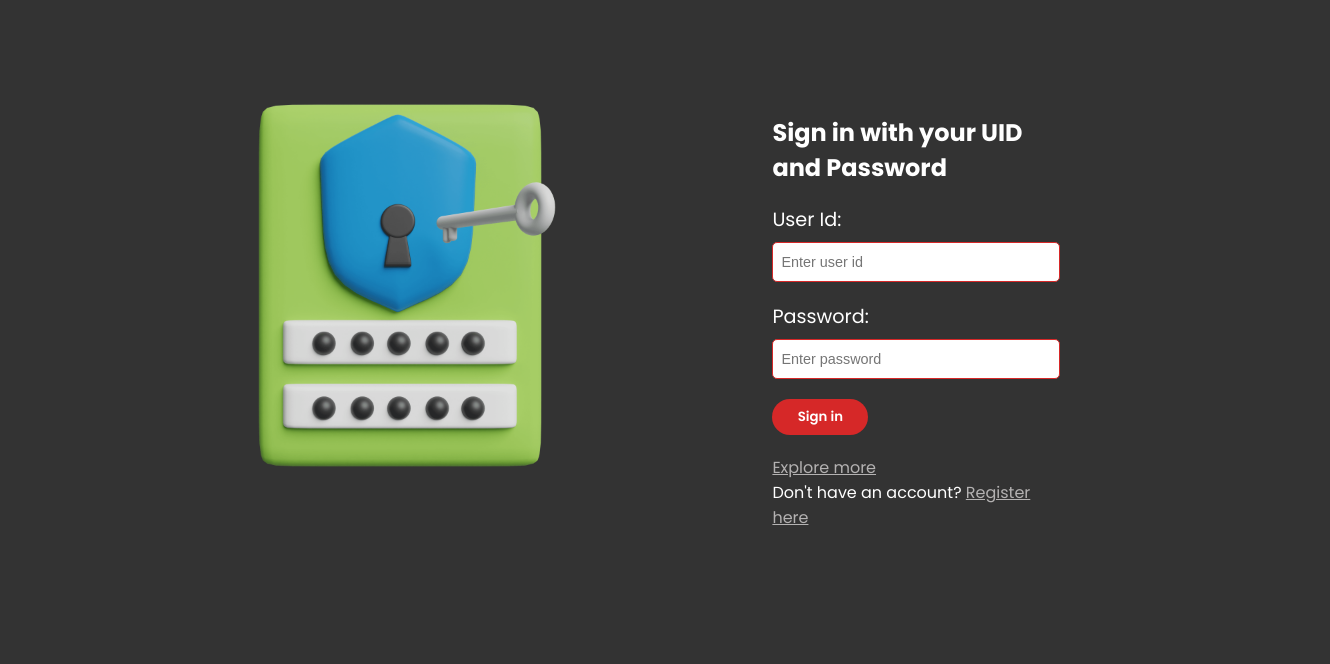
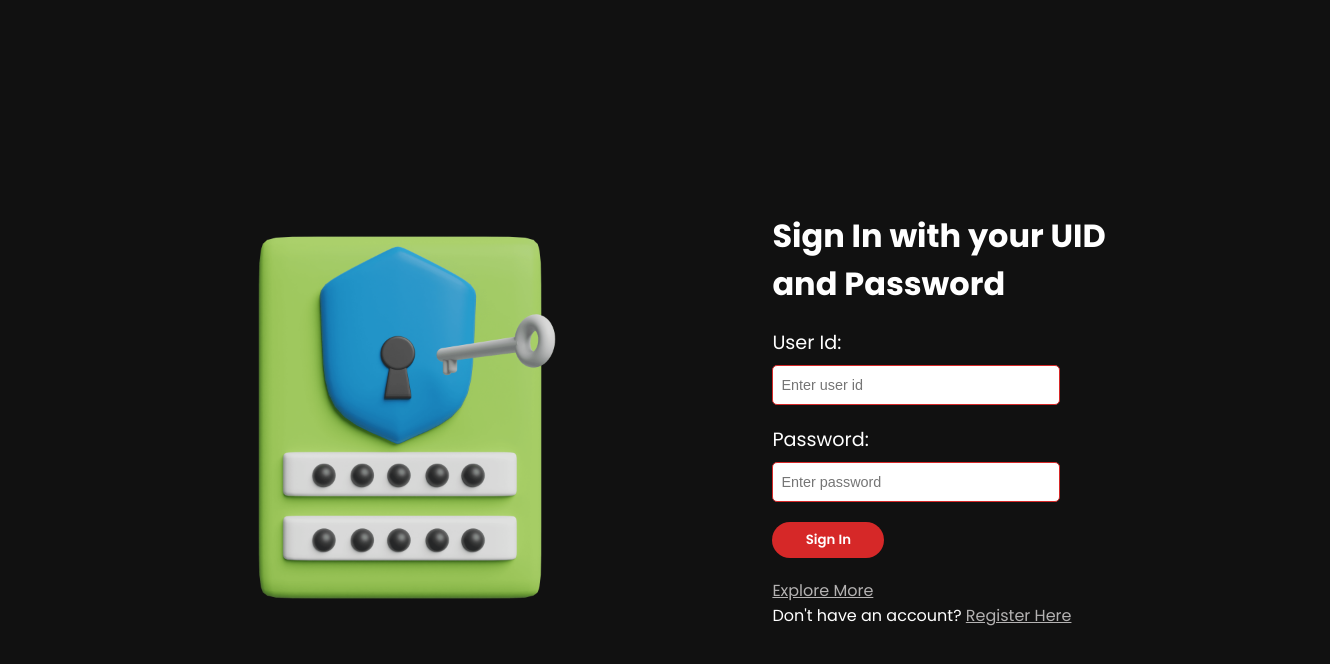
Before and after one commit to aec-coding-club/AEC-Coding-Club-Website, a React (Create React App) app in the folder Frontend/: page /signin in a window 1280 px wide. Shown: the top 664 px of the page, 1330 px wide, since content can reach past the window. Built offline with nearby package versions, Linux system fonts and the light colour scheme.

Commit message:
Changed some of the style

```diff
--- a/Frontend/src/App.css
+++ b/Frontend/src/App.css
@@ -9,7 +9,7 @@
 }
 
 :root {
-  --background-bg: #333;
+  --background-bg: #111111;
   --nav-body: rgba(234, 226, 183, 1);
   --btn-bg: rgba(214, 40, 40, 1);
   --nav-drop-shadow: rgba(19, 19, 19, 0.548);
@@ -38,6 +38,6 @@ body {
 }
 
 .btn:hover {
-  transform: translateX(-3px) translateY(-3px);
+  transform: translateX(-1px) translateY(-1px);
   box-shadow: 2px 2px 3px rgba(0, 0, 0, 0.384);
 }
--- a/Frontend/src/App.jsx
+++ b/Frontend/src/App.jsx
@@ -6,6 +6,7 @@ import Events from './Pages/Events'
 import Members from './Pages/Members'
 import Signup from './Pages/Signup'
 import Signin from './Pages/Signin'
+import Otpverify from './Pages/OTP'
 
 import './App.css'
 
@@ -19,6 +20,7 @@ const App = () => {
           <Route exact path='/members' element={<Members />} />
           <Route exact path='/signup' element={<Signup />} />
           <Route exact path='/signin' element={<Signin />} />
+          <Route exact path="/verify" element={<Otpverify />} />
           {/* @TODO: add a 404 page */}
         </Routes>
       </Router>
--- a/Frontend/src/Components/styles/Navbar.css
+++ b/Frontend/src/Components/styles/Navbar.css
@@ -1,6 +1,6 @@
 nav {
   width: 100%;
-  padding: 1.5rem 4rem;
+  padding: 0.7rem 4rem;
   /* padding-bottom: 0rem; */
   background-color: var(--nav-body);
   position: relative;
@@ -26,12 +26,13 @@ nav {
 
 .logo-name {
   font-weight: 700;
-  font-size: 1rem;
+  font-size: 1.25rem;
   text-transform: uppercase;
+  line-height: 1;
 }
 
 .logo-motto {
-  font-size: 0.75rem;
+  font-size: 0.95rem;
 }
 
 .nav-link-wrapper,
@@ -43,11 +44,14 @@ nav {
 }
 
 .nav-link {
-  color: #333;
+  color: #111111;
+  font-weight: 500;
+  font-size: 1.15rem;
   text-decoration: none;
   transition: all 300ms ease;
 }
 .active {
+  font-weight: 600;
   color: var(--btn-bg);
 }
 
--- a/Frontend/src/Pages/Home.jsx
+++ b/Frontend/src/Pages/Home.jsx
@@ -1,13 +1,14 @@
 import React from 'react'
 
 import Navbar from '../Components/Navbar'
+import './styles/Home.css'
 
 const Home = () => {
   return (
     <>
       <Navbar />
-      <main>
-        <h1>Home</h1>
+      <main className="home-main">
+        <h1>Home Page</h1>
       </main>
     </>
   )
--- a/Frontend/src/Components/OTP.jsx
+++ b/Frontend/src/Pages/OTP.jsx
@@ -1,13 +1,13 @@
 import React from "react";
-import "../Components/styles/OTP.css"
-function OTP(){
+import "./styles/OTP.css"
+function Otpverify(){
     return (
         <div className="OTPSection">
           <h2>Verify OTP</h2>
-          <input className="Box" maxLength={5}></input>
+          <input className="Box" maxLength={6}></input>
           <button className="checkotp">Check OTP</button>
         </div>
     );
 }
 
-export default OTP;
+export default Otpverify;
--- a/Frontend/src/Pages/Signin.jsx
+++ b/Frontend/src/Pages/Signin.jsx
@@ -24,7 +24,7 @@ const Signin = () => {
         </div>
 
         <form>
-          <h2>Sign in with your UID and Password</h2>
+          <h1>Sign In with your UID and Password</h1>
           <div className="details">
             <label for="exampleInputPassword1">User Id:</label>
             <br />
@@ -53,18 +53,18 @@ const Signin = () => {
             ></input>
           </div>
 
-          <button className="btn login-signup-btn">Sign in</button>
+          <button className="btn login-signup-btn">Sign In</button>
 
           <div>
             <p>
               <a href="/" className="links">
-                Explore more
+                Explore More
               </a>
             </p>
             <p>
               Don't have an account?{" "}
-              <a href="/signin" className="links">
-                Register here
+              <a href="/signup" className="links">
+                Register Here
               </a>
             </p>
           </div>
--- a/Frontend/src/Pages/Signup.jsx
+++ b/Frontend/src/Pages/Signup.jsx
@@ -24,7 +24,7 @@ const Signup = () => {
         </div>
 
         <form>
-          <h2>Sign Up for an Account</h2>
+          <h1>Sign Up for an Account</h1>
           <div className="details">
             <label for="exampleInputPassword1">Name:</label>
             <br />
@@ -95,18 +95,18 @@ const Signup = () => {
             ></input>
           </div>
 
-          <button className="btn login-signup-btn">Sign in</button>
+          <button className="btn login-signup-btn">Sign Up</button>
 
           <div>
             <p>
               <a href="/" className="links">
-                Explore more
+                Explore More
               </a>
             </p>
             <p>
               Already have an account?{" "}
               <a href="/signin" className="links">
-                Signin here
+                Sign In Here
               </a>
             </p>
           </div>
--- /dev/null
+++ b/Frontend/src/Pages/styles/Home.css
@@ -0,0 +1,7 @@
+.home-main{
+    width:100vw;
+    height:30vh;
+    display: flex;
+    align-items: center;
+    justify-content: center;
+}
--- a/Frontend/src/Pages/styles/SigninSignup.css
+++ b/Frontend/src/Pages/styles/SigninSignup.css
@@ -2,6 +2,10 @@
   margin: 20px 50px;
   padding: 15px 8%;
   display: flex;
+  width:100vw;
+  height:100vh;
+  align-items: center;
+  justify-content: center;
   flex-direction: row;
 }
 .user-img img {
@@ -50,7 +54,7 @@ form {
 
 .login-signup-btn {
   padding: 3%;
-  width: 6rem;
+  width: 7rem;
   background-color: #eae2b7;
   border: 2px solid rgb(109, 107, 107);
   border-radius: 5px;
```
Also changed, not shown: Frontend/src/Pages/styles/OTP.css (renamed from Frontend/src/Components/styles/OTP.css).
